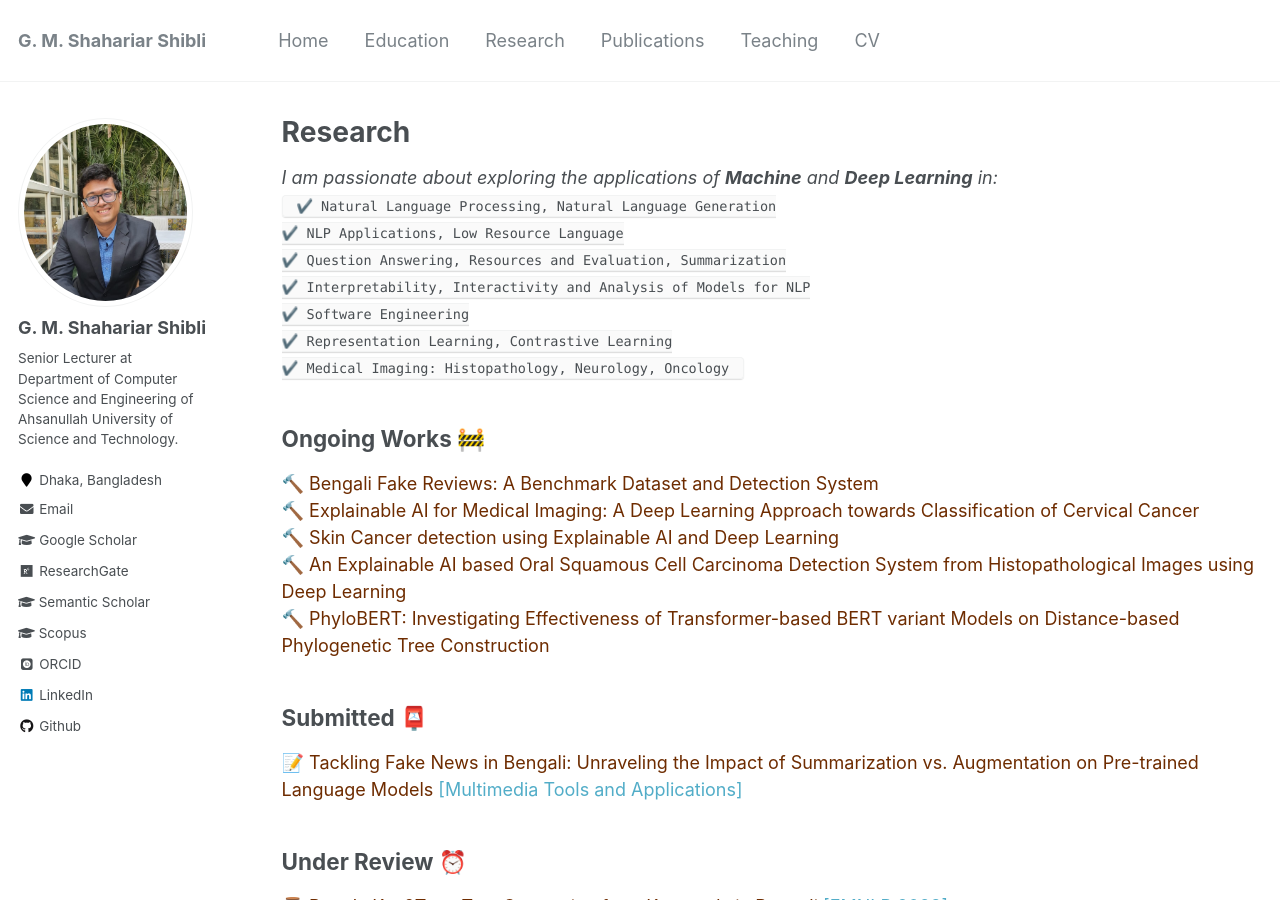
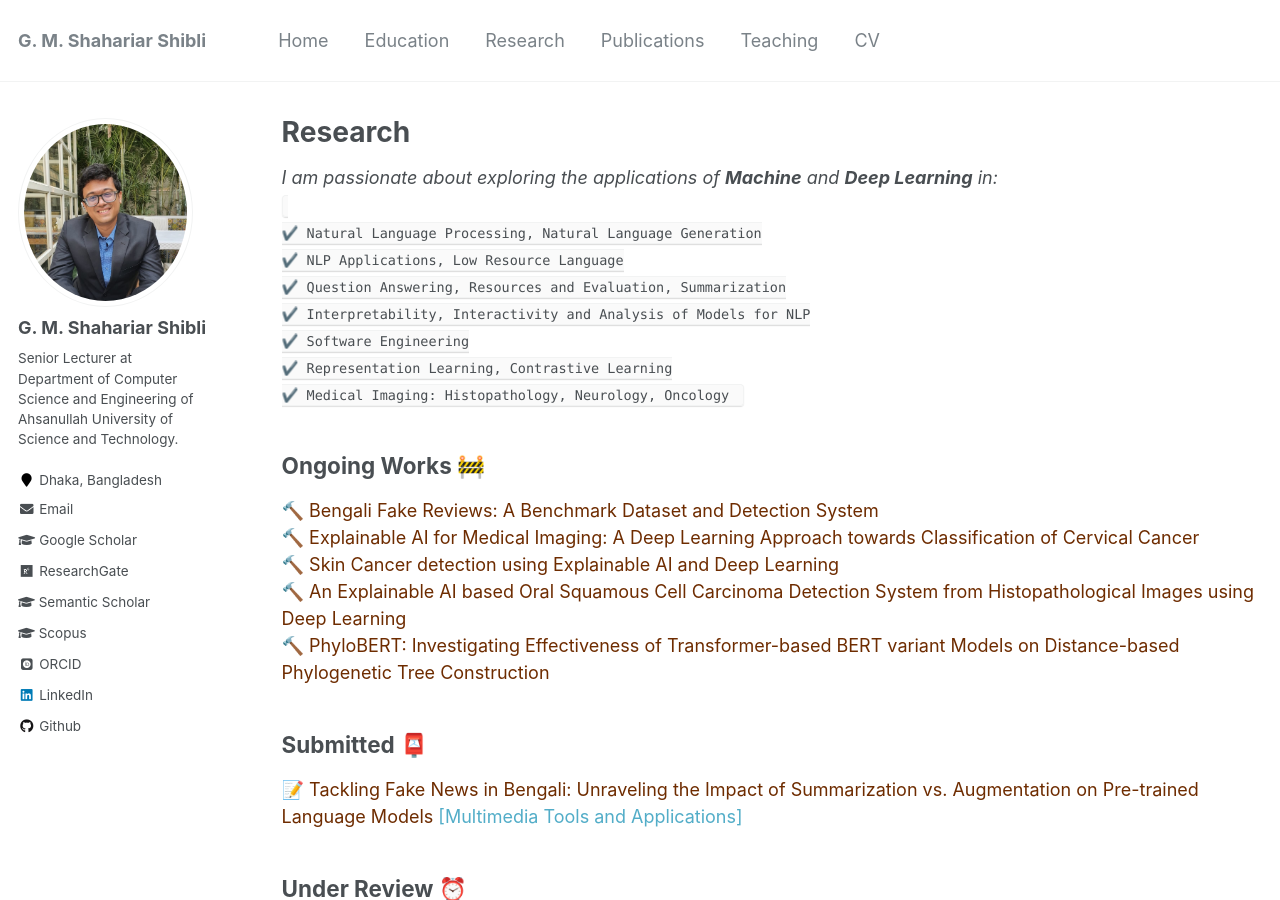
Before and after one commit to shahariar-shibli/shahariar-shibli.github.io, a Jekyll site: the page built from _pages/research.md, in a window 1280 px wide and 900 px high. Built offline with Jekyll 4.4.1, drawn with Linux system fonts in a browser that asks for light colours; some web fonts are replaced.

Commit message:
Update research.md

```diff
--- a/_pages/research.md
+++ b/_pages/research.md
@@ -6,7 +6,7 @@ author_profile: true
 ---
 
 *I am passionate about exploring the applications of **Machine** and **Deep Learning** in:*<br/>
-<code>
+<code><br/>
 ✔️ Natural Language Processing, Natural Language Generation <br>
 ✔️ NLP Applications, Low Resource Language <br>
 ✔️ Question Answering, Resources and Evaluation, Summarization<br>
@@ -14,7 +14,7 @@ author_profile: true
 ✔️ Software Engineering <br>
 ✔️ Representation Learning, Contrastive Learning <br>
 ✔️ Medical Imaging: Histopathology, Neurology, Oncology
-</code><br>
+</code><br/>
 
 
 ## Ongoing Works 🚧
```
